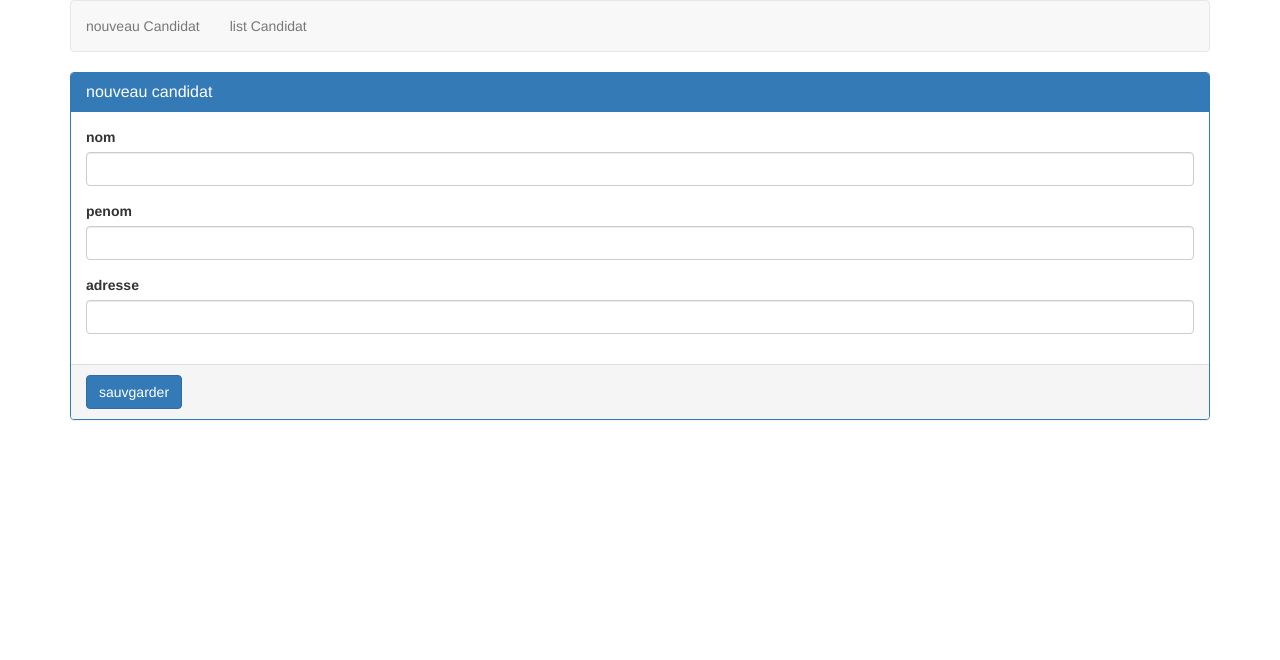
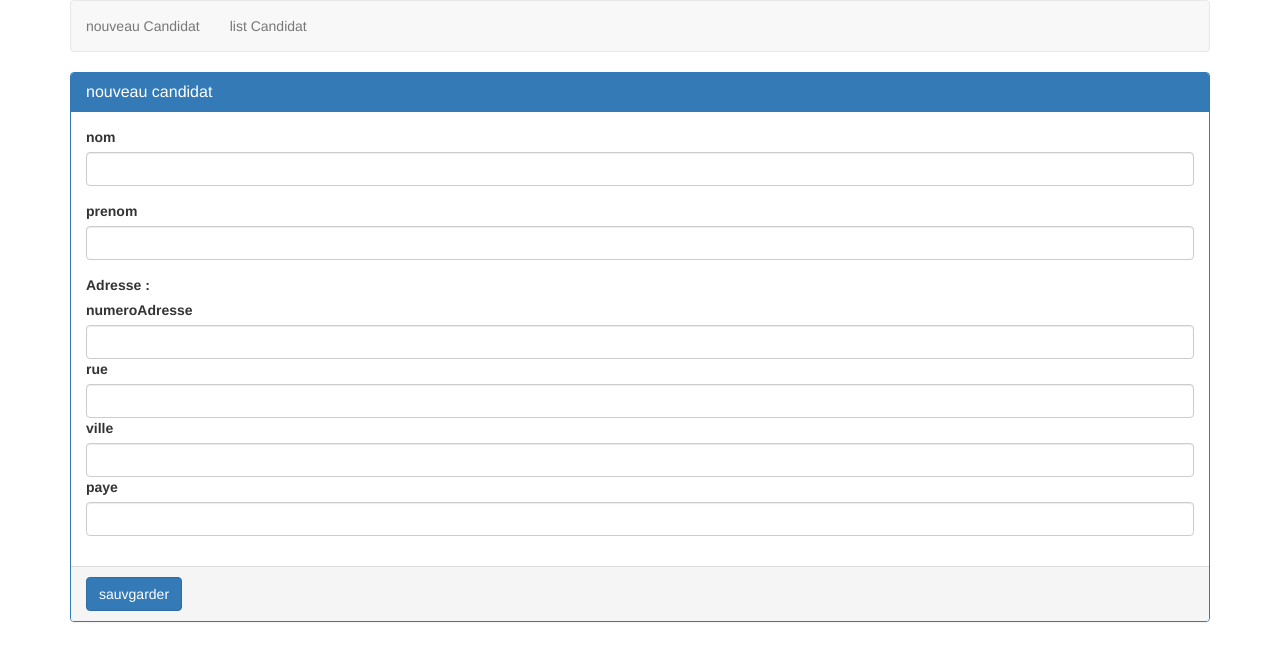
Before and after one commit to tarikbou/recrutementFront, an Angular app: page /modifier/0 in a window 1280 px wide. Shown: the top 660 px of the page. Built offline with nearby package versions, Linux system fonts and the light colour scheme.

Commit message:
add data to Form
Change-Id: I3753a6d927b9d7a9e9f3777472ad8b8837ea59f8

```diff
--- a/src/app/candidats/affiche-candidat.component.html
+++ b/src/app/candidats/affiche-candidat.component.html
@@ -30,7 +30,7 @@
         </div>
 
         <div class="col-xs-6">
-
+         Numero:   {{candidat.numeroAdresse}} ,rue : {{candidat.rue}} ,ville : {{candidat.ville}} ,paye :{{candidat.paye}}
         </div>
       </div>
       <div class="row">
--- a/src/app/candidats/candidat-details.component.html
+++ b/src/app/candidats/candidat-details.component.html
@@ -30,7 +30,7 @@
         </div>
 
         <div class="col-xs-6">
-          {{candidat.numeroAdresse}} , {{candidat.rue}} , {{candidat.ville}} ,{{candidat.paye}}
+            Numero:   {{candidat.numeroAdresse}} ,rue : {{candidat.rue}} ,ville : {{candidat.ville}} ,paye :{{candidat.paye}}
         </div>
       </div>
       <div class="row">
@@ -68,7 +68,7 @@
       </div>
       <div class="panel-footer">
 <button class="btn btn-primary" routerLink="/list">retour a la list  </button>
+<button class="btn btn-primary" (click)="downloadCV(candidat.id)">Download CV  </button>
+      </div>
 
-      </div>
-      <button class="btn btn-primary" (click)="downloadCV(candidat.id)">Download CV  </button>
     </div>
--- a/src/app/candidats/candidat.service.ts
+++ b/src/app/candidats/candidat.service.ts
@@ -2,7 +2,6 @@ import { Injectable } from '@angular/core';
 import { Candidat } from '../models/candidat.model';
 import { HttpClient, HttpHeaders } from '@angular/common/http';
 import { Observable } from 'rxjs/Observable';
-import { JSONP_ERR_WRONG_RESPONSE_TYPE } from '@angular/common/http/src/jsonp';
 
 @Injectable()
 export class CandidatService {
@@ -33,7 +32,7 @@ export class CandidatService {
     return this.httpClient.delete<void>(`${this.url}/${id}`);
   }
   downloadCV(id:Number){
-     //this.httpClient.get <Blob>(`${this.url}/${id}/${this.pathDownloadCV}`);
+
      return this.httpClient.get(`${this.url}/${id}/${this.pathDownloadCV}`,{ responseType: 'blob' });
   }
 
--- a/src/app/candidats/creation-candidat.component.html
+++ b/src/app/candidats/creation-candidat.component.html
@@ -9,15 +9,23 @@
           <input id="nom" name="nom" [(ngModel)]="candidat.nom" type="text" class="form-control">
       </div>
       <div class="form-group">
-          <label> penom </label>
+          <label> prenom </label>
           <input id="prenom" name="prenom" [(ngModel)]="candidat.prenom"  type="text" class="form-control">
       </div>
 
+      <div>
+            <label> Adresse : </label>
       <div class="form-group">
-          <label> adresse </label>
-          <input id="prenom" name="rue" [(ngModel)]="candidat.rue"  type="text" class="form-control">
+          <label> numeroAdresse </label>
+          <input id="numeroAdresse" name="numeroAdresse" [(ngModel)]="candidat.numeroAdresse"  type="text" class="form-control">
+          <label> rue </label>
+          <input id="rue" name="rue" [(ngModel)]="candidat.rue"  type="text" class="form-control">
+          <label> ville </label>
+          <input id="ville" name="ville" [(ngModel)]="candidat.ville"  type="text" class="form-control">
+          <label> paye </label>
+          <input id="paye" name="paye" [(ngModel)]="candidat.paye"  type="text" class="form-control">
       </div>
-
+    </div>
       </div>
       <div class="panel-footer">
           <button type="submit" class="btn btn-primary">sauvgarder</button>
--- a/src/app/candidats/creation-candidat.component.ts
+++ b/src/app/candidats/creation-candidat.component.ts
@@ -12,12 +12,12 @@ import { Router, ActivatedRoute } from "@angular/router";
 })
 export class CreationCandidatComponent implements OnInit {
   @ViewChild('candidatForm') public creatCandidatForm: NgForm;
-  candidat: Candidat ;
-  constructor(private _candidatService: CandidatService, private _router: Router, private _route :ActivatedRoute) { }
+  candidat: Candidat;
+  constructor(private _candidatService: CandidatService, private _router: Router, private _route: ActivatedRoute) { }
 
   ngOnInit() {
     this._route.paramMap.subscribe(parametreMap => {
-      const id=+parametreMap.get('id');
+      const id = +parametreMap.get('id');
       this.getCandidat(id);
     });
 
@@ -25,7 +25,7 @@ export class CreationCandidatComponent implements OnInit {
   saveCandidat(): void {
     const nouveauCandidat: Candidat = Object.assign({}, this.candidat);
     this._candidatService.saveCandidat(nouveauCandidat).subscribe(
-      (data:Candidat)=>{
+      (data: Candidat) => {
         console.log(data);
         this.creatCandidatForm.reset();
         this._router.navigate(['list']);
@@ -33,19 +33,22 @@ export class CreationCandidatComponent implements OnInit {
     );
 
   }
-  getCandidat(id:number){
-    if(id===0)
-      {
-        this.candidat={
+  getCandidat(id: number) {
+    if (id === 0) {
+      this.candidat = {
         id: null,
         nom: null,
         prenom: null,
-          sex: null
+        sex: null,
+        numeroAdresse: null,
+        rue: null,
+        ville: null,
+        paye: null,
       };
     }
-      else{
-       this._candidatService.getCandidat(id).subscribe((data:Candidat)=>{
-         this.candidat=data;
+    else {
+      this._candidatService.getCandidat(id).subscribe((data: Candidat) => {
+        this.candidat = data;
       });
     }
   }
--- a/src/app/models/candidat.model.ts
+++ b/src/app/models/candidat.model.ts
@@ -6,7 +6,8 @@ export class Candidat{
 	prenom:string;
 	sex:string;
 
-	/*numeroAdresse:number;
+
+	numeroAdresse:number;
 	rue:string;
 	ville:string;
 	paye:string;
```
Lines whose indentation alone changed are shown as unchanged.
